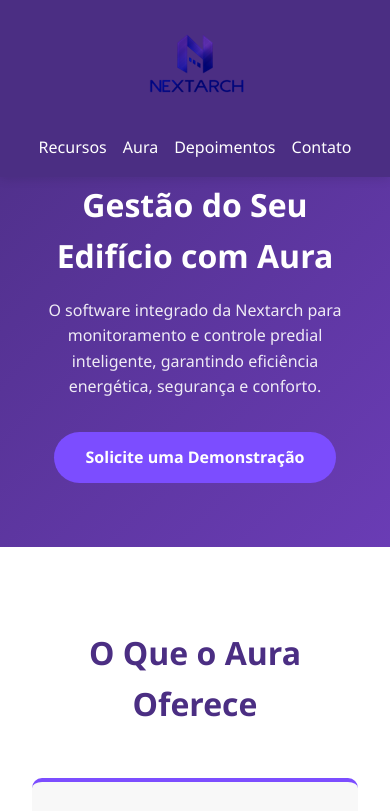
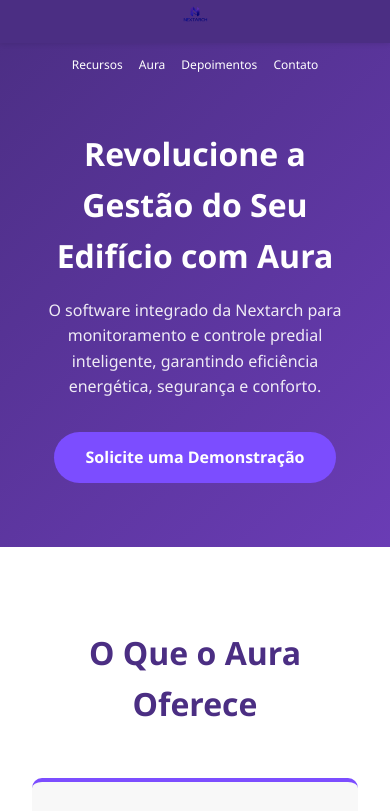
Before and after one commit to Nextarch1/bms, a plain HTML site: page index.html in a window 390 px wide. Shown: the top 811 px of the page. Drawn offline with Linux system fonts and the light colour scheme.

Commit message:
Update index.html

```diff
--- a/index.html
+++ b/index.html
@@ -28,15 +28,16 @@
         }
 
         /* Header */
+       /* HEADER ULTRA COMPACTO */
 header {
     background-color: var(--primary-color);
-            color: var(--light-text);
-            padding: 1rem 2rem;
+    padding: 0.15rem 1rem !important;
+    min-height: 40px;
     position: fixed;
     width: 100%;
     top: 0;
     z-index: 1000;
-            box-shadow: 0 2px 10px rgba(0, 0, 0, 0.1);
+    box-shadow: 0 1px 5px rgba(0,0,0,0.1);
 }
 
 .navbar {
@@ -45,37 +46,55 @@
     align-items: center;
     max-width: 1200px;
     margin: 0 auto;
+    height: 40px;
 }
 
-        .logo {
-            font-size: 1.8rem;
-            font-weight: 700;
-            display: flex;
-            align-items: center;
-        }
-
-        .logo span {
-            color: var(--accent-color);
+.logo img {
+    height: 30px !important;
+    width: auto;
+    max-width: 140px;
+    object-fit: contain;
 }
 
 .nav-links {
     display: flex;
     list-style: none;
+    padding: 0;
+    margin: 0;
 }
 
 .nav-links li {
-            margin-left: 2rem;
+    margin-left: 0.8rem;
 }
 
 .nav-links a {
     color: var(--light-text);
     text-decoration: none;
+    font-size: 0.8rem;
     font-weight: 500;
-            transition: color 0.3s;
+    padding: 0.2rem 0;
+    transition: all 0.2s;
 }
 
-        .nav-links a:hover {
-            color: var(--accent-color);
+/* Mobile */
+@media (max-width: 768px) {
+    header {
+        padding: 0.1rem 0.5rem !important;
+        min-height: 36px;
+    }
+
+    .logo img {
+        height: 26px !important;
+        max-width: 110px;
+    }
+
+    .nav-links li {
+        margin-left: 0.5rem;
+    }
+
+    .nav-links a {
+        font-size: 0.75rem;
+    }
 }
 
         /* Hero Section */
```
Lines whose indentation alone changed are shown as unchanged.
